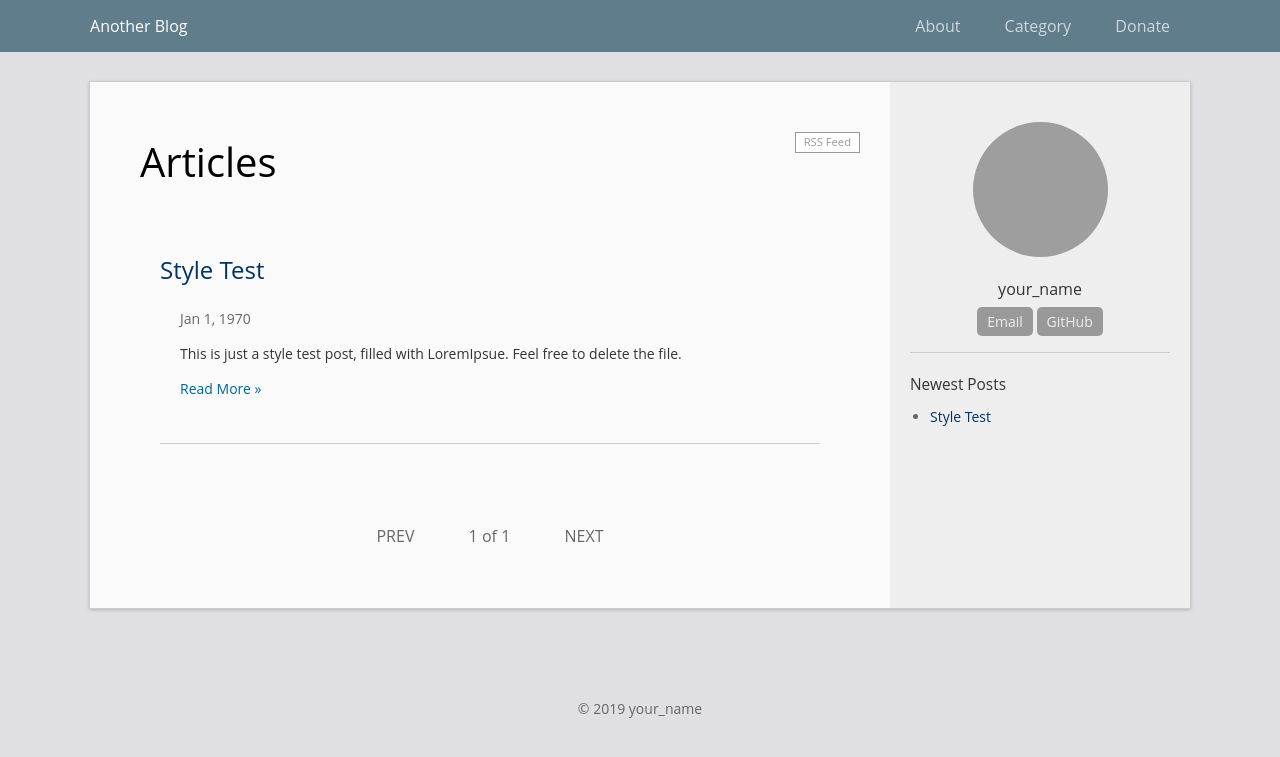
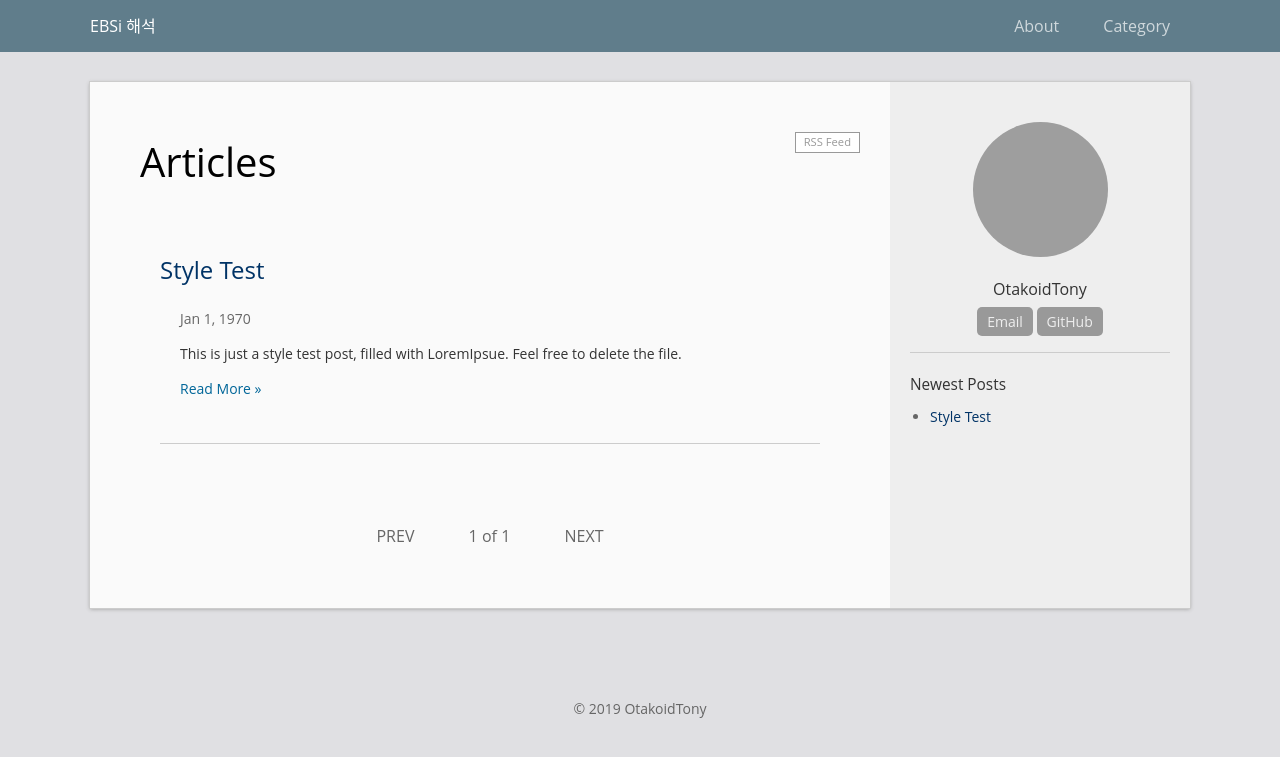
Before and after one commit to OtakoidTony/EnglishEBSi, a Jekyll site: the page built from index.html, in a window 1280 px wide. Shown: the top 757 px of the page. Built offline with Jekyll 4.4.1, drawn with Linux system fonts in a browser that asks for light colours; the list of posts is cut into pages by our own code; grey boxes are pictures that could not be loaded.

Commit message:
Update _config.yml

```diff
--- a/_config.yml
+++ b/_config.yml
@@ -1,5 +1,5 @@
 # Site settings
-title: Another Blog
+title: EBSi 해석
 url: "https://otakoidtony.github.io"    # the protocol and hostname of your site, eg. `http://laobubu.github.io`
 baseurl: "/EnglishEBSi" # the prefix of your site uri, eg. `"/jekyll-theme-EasyBook"` or empty string `""`
 #timezone: Asia/Chongqing
@@ -7,15 +7,15 @@ description: >
   One or more sentences introducing this blog.
 
 # Your information
-email: your_email@example.com
-author: your_name
+email: pak_hyun@naver.com
+author: OtakoidTony
 avatar: "//www.gravatar.com/avatar/your_email_md5?d=mm&s=135"
-profile: One sentence introducing yourself.
+profile: A lolicon who loves anything that is cute.
 #twitter_username: twitter_username
 #github_username:  github_username
 profile_links:
-  Email: "mailto:your_email@example.com"
-  GitHub: "https://github.com/laobubu/jekyll-theme-EasyBook"
+  Email: "mailto:pak_hyun@naver.com"
+  GitHub: "https://github.com/OtakoidTony/EnglishEBSi"
   # You can add more profile links above, or edit _includes/sidebar.html
 
 # Comment Service (Disqus or 多说)
@@ -29,7 +29,7 @@ header:
   links:             # Links on the header. Link to in-site page with a slash as prefix
     About: /about/
     Category: /category/
-    Donate: https://laobubu.net/donate.html
+    # Donate: https://laobubu.net/donate.html
 
 permalink: /archivers/:title
 plugins:
```
